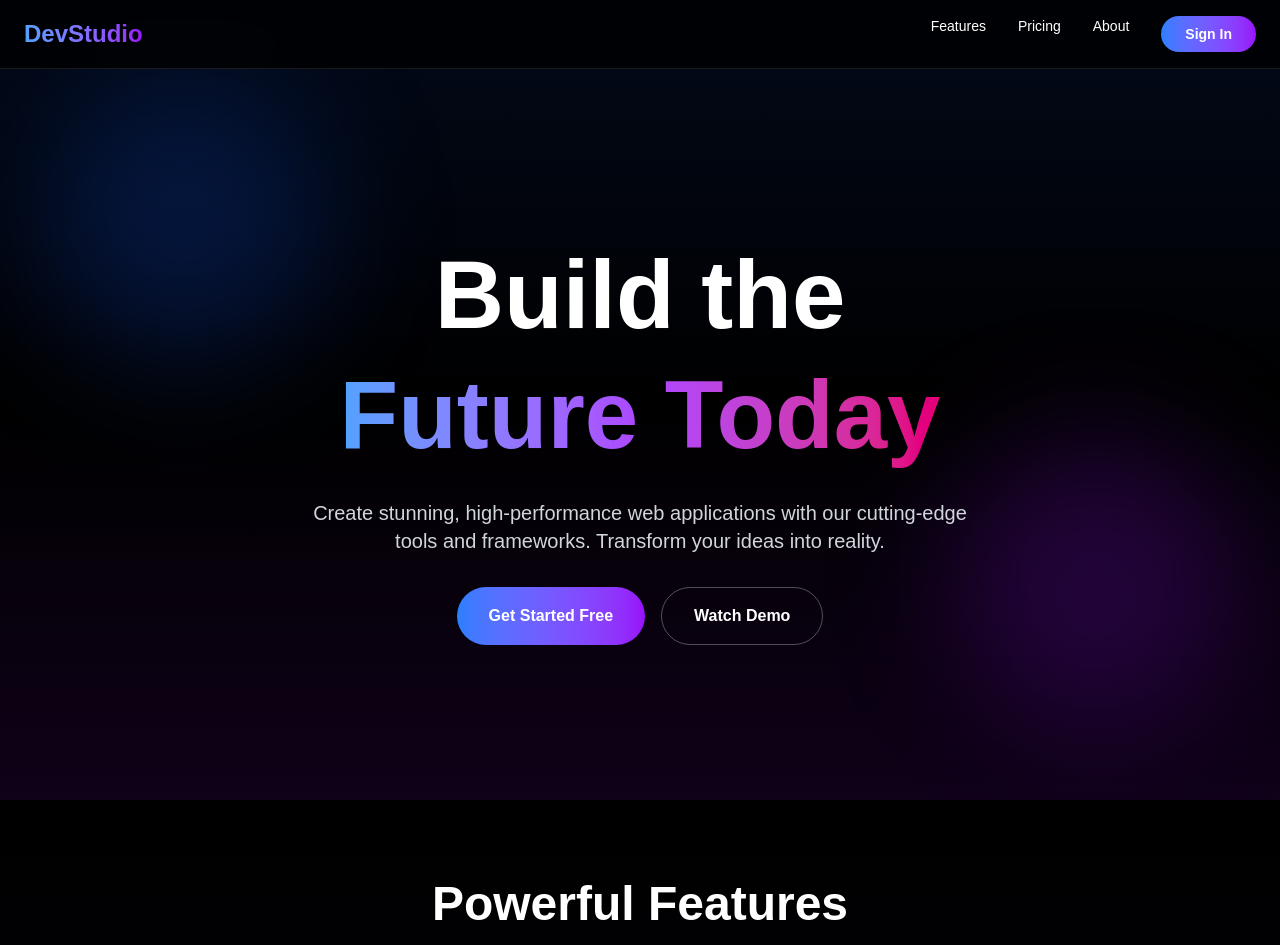
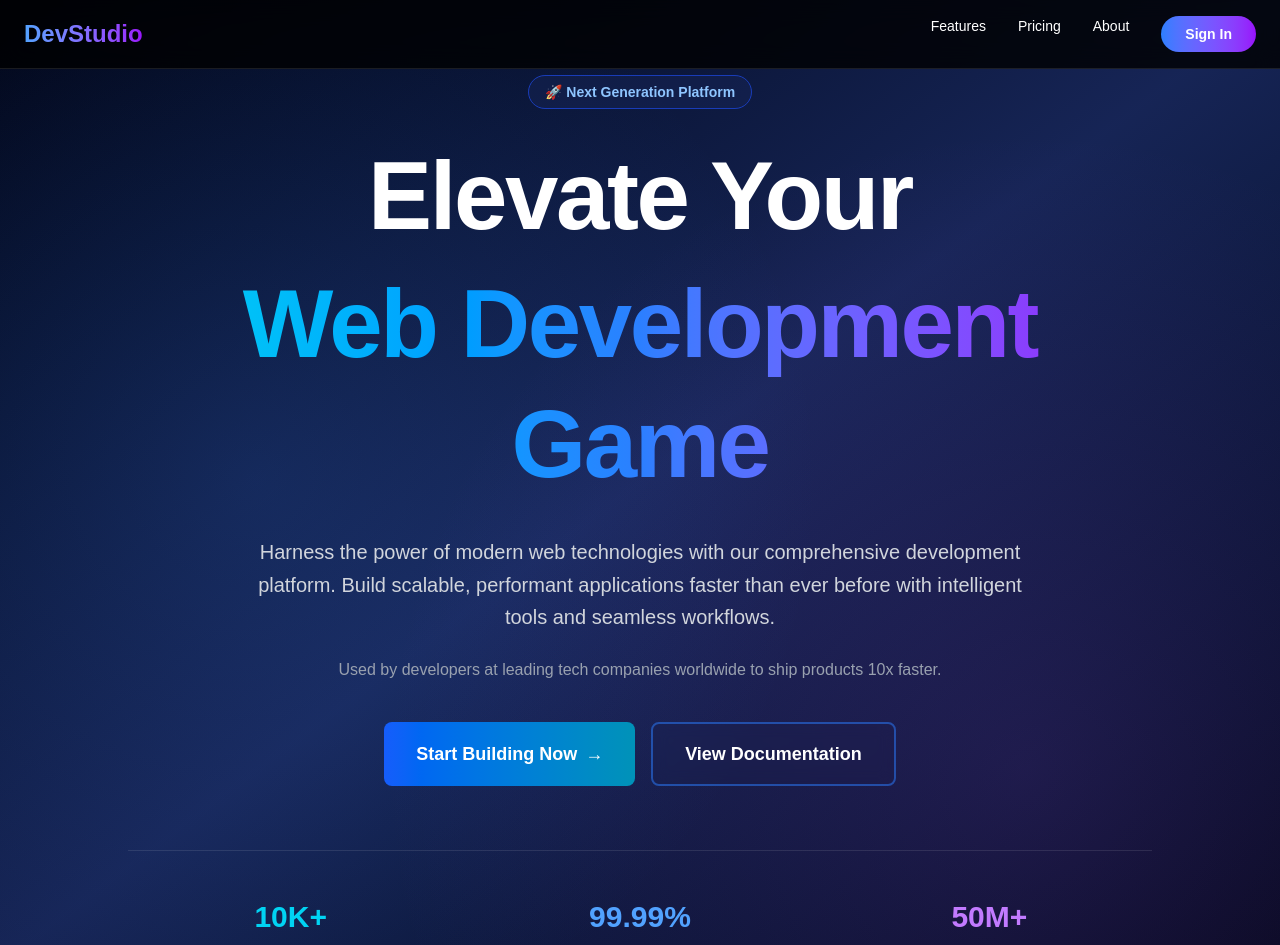
Before and after one commit to priyansh200/test2, a Next.js app: page / in a window 1280 px wide. Shown: the top 945 px of the page. Built offline with nearby package versions, Linux system fonts and the light colour scheme.

Commit message:
style: font and subtext of herosection changed

```diff
--- a/app/page.tsx
+++ b/app/page.tsx
@@ -19,28 +19,56 @@ export default function Home() {
       </nav>
 
       {/* Hero Section */}
-      <section className="min-h-screen flex items-center justify-center pt-20 px-6 relative overflow-hidden">
-        <div className="absolute inset-0 bg-gradient-to-b from-blue-600/10 via-transparent to-purple-600/10 pointer-events-none"></div>
-        <div className="absolute top-20 left-10 w-72 h-72 bg-blue-600/20 rounded-full blur-3xl"></div>
-        <div className="absolute bottom-20 right-10 w-72 h-72 bg-purple-600/20 rounded-full blur-3xl"></div>
+      <section className="min-h-screen flex items-center justify-center pt-20 px-6 relative overflow-hidden bg-gradient-to-br from-slate-950 via-blue-950 to-slate-950">
+        <div className="absolute inset-0 bg-[radial-gradient(circle_at_20%_50%,rgba(59,130,246,0.15),transparent_50%)] pointer-events-none"></div>
+        <div className="absolute inset-0 bg-[radial-gradient(circle_at_80%_80%,rgba(168,85,247,0.15),transparent_50%)] pointer-events-none"></div>
 
-        <div className="max-w-4xl mx-auto text-center relative z-10">
-          <h1 className="text-7xl md:text-8xl font-bold mb-6 leading-tight">
-            Build the<br />
-            <span className="bg-gradient-to-r from-blue-400 via-purple-500 to-pink-600 bg-clip-text text-transparent">
-              Future Today
+        <div className="max-w-5xl mx-auto text-center relative z-10">
+          <div className="mb-8 inline-block">
+            <span className="text-sm font-semibold text-blue-300 bg-blue-950/50 px-4 py-2 rounded-full border border-blue-800">
+              🚀 Next Generation Platform
+            </span>
+          </div>
+
+          <h1 className="text-6xl sm:text-7xl lg:text-8xl font-black mb-8 leading-tight tracking-tight">
+            <span className="block text-white mb-2">Elevate Your</span>
+            <span className="block bg-gradient-to-r from-cyan-400 via-blue-500 to-purple-600 bg-clip-text text-transparent">
+              Web Development Game
             </span>
           </h1>
-          <p className="text-xl text-gray-300 mb-8 max-w-2xl mx-auto">
-            Create stunning, high-performance web applications with our cutting-edge tools and frameworks. Transform your ideas into reality.
+
+          <p className="text-lg sm:text-xl text-gray-300 mb-6 max-w-3xl mx-auto leading-relaxed">
+            Harness the power of modern web technologies with our comprehensive development platform.
+            Build scalable, performant applications faster than ever before with intelligent tools and seamless workflows.
           </p>
-          <div className="flex gap-4 justify-center">
-            <button className="px-8 py-4 bg-gradient-to-r from-blue-500 to-purple-600 rounded-full font-semibold hover:shadow-2xl hover:shadow-blue-500/50 transition transform hover:scale-105">
-              Get Started Free
+
+          <p className="text-base text-gray-400 mb-10 max-w-2xl mx-auto">
+            Used by developers at leading tech companies worldwide to ship products 10x faster.
+          </p>
+
+          <div className="flex flex-col sm:flex-row gap-4 justify-center mb-16">
+            <button className="group px-8 py-4 bg-gradient-to-r from-blue-600 to-cyan-600 rounded-lg font-bold text-white text-lg hover:shadow-2xl hover:shadow-blue-500/50 transition-all duration-300 transform hover:scale-105 active:scale-95">
+              Start Building Now
+              <span className="ml-2 group-hover:translate-x-1 transition-transform inline-block">→</span>
             </button>
-            <button className="px-8 py-4 border border-white/30 rounded-full font-semibold hover:bg-white/10 transition">
-              Watch Demo
+            <button className="px-8 py-4 border-2 border-blue-500/50 rounded-lg font-bold text-white text-lg hover:bg-blue-600/20 transition-all duration-300 backdrop-blur-sm">
+              View Documentation
             </button>
+          </div>
+
+          <div className="grid grid-cols-3 gap-6 pt-12 border-t border-white/10">
+            <div className="text-center">
+              <div className="text-3xl font-bold text-cyan-400 mb-2">10K+</div>
+              <div className="text-sm text-gray-400">Active Developers</div>
+            </div>
+            <div className="text-center">
+              <div className="text-3xl font-bold text-blue-400 mb-2">99.99%</div>
+              <div className="text-sm text-gray-400">Uptime Guarantee</div>
+            </div>
+            <div className="text-center">
+              <div className="text-3xl font-bold text-purple-400 mb-2">50M+</div>
+              <div className="text-sm text-gray-400">Requests Daily</div>
+            </div>
           </div>
         </div>
       </section>
```
